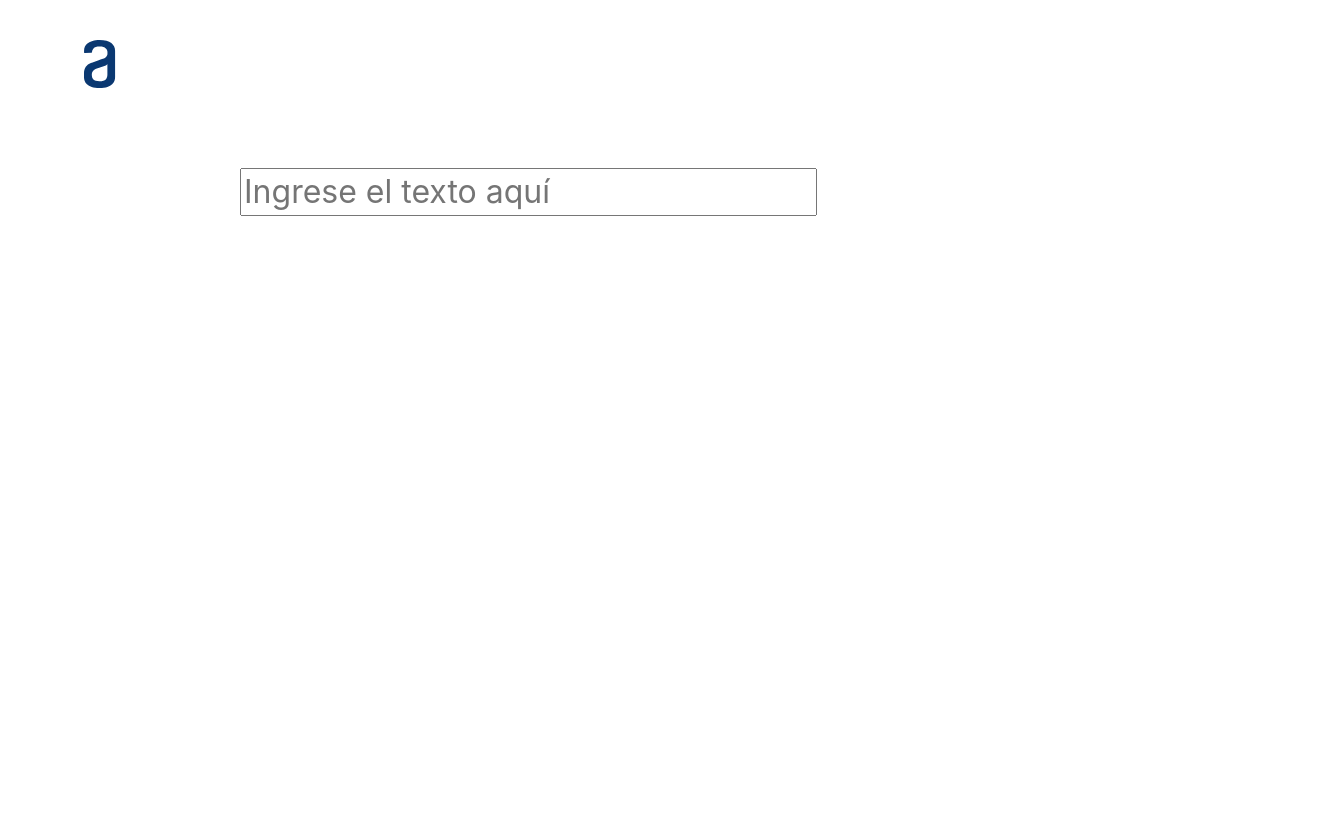
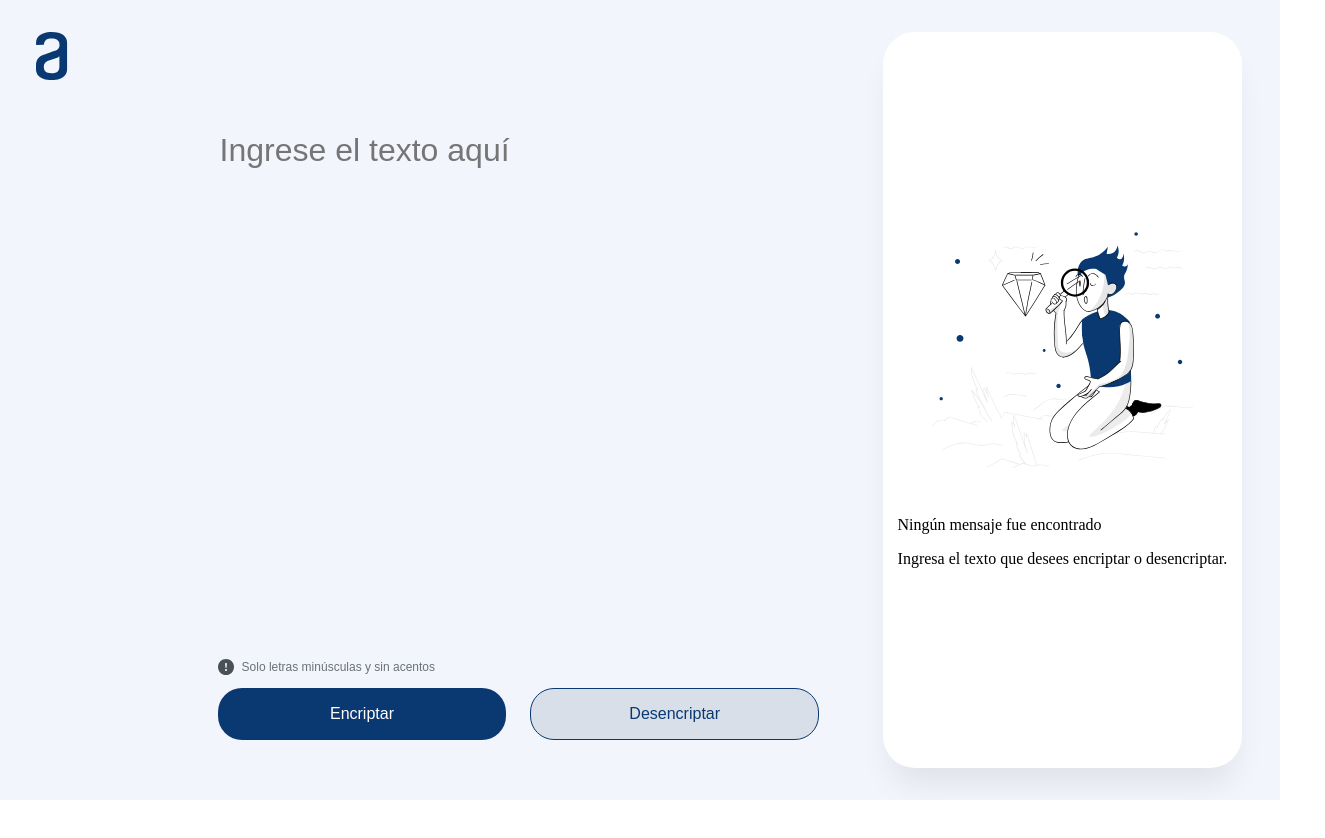
Before and after one commit to JavierGonzalez0211/encriptador, a plain HTML site: page index.html in a window 1280 px wide. Shown: the whole page, 1325 px wide, since content can reach past the window. After the commit the page ends 800 px from the top, so only its background shows below. Drawn offline with Linux system fonts and the light colour scheme.

Commit message:
WIP added all elements to first layout

```diff
--- a/css/index.css
+++ b/css/index.css
@@ -1,26 +1,147 @@
 .main-container {
-    width: 1324.91px;
-    height: 936px;
+    width: 100%;
+    height: 100vh;
+    background: #F3F5FC;
+    /* background: red; */
     position: relative;
+    display: flex;
+    flex-direction: column;
 }
 .logo {
-    width: 32px;
-    height: 48px;
+    width: 8%;
+    height: 5%;
     position: absolute;
-    left: 84px;
-    top: 40px;
+    left: 2.8%;
+    top: 4%;
+    /* display: flex; */
+    /* flex-direction: column; */
+    /* align-items: flex-start; */
+    /* padding: 0; */
+    /* gap: 2.5rem; */
 }
+
 
 .text-to-search {
     position: absolute;
-    width: 577px;
-    height: 48px;
-    left: 240px;
-    top: 168px;
-    font-family: 'Inter';
+    width: 40%;
+    height: 4.7%;
+    left: 17%;
+    top: 16.5%;
+    font-family: Arial, Helvetica, sans-serif;
     font-style: normal;
     font-weight: 400;
-    font-size: 32px;
+    font-size: 2rem;
     line-height: 150%;
     color: #0A3871;
+    border: 0;
+    background-color: inherit;
 }
+
+.text-to-search:focus {
+    outline: none;
+    background: #fff;
+    border-radius: 1rem;
+}
+
+.helper-text-container {
+    position: absolute;
+    width: 16%;
+    min-width: 229px;
+    height: 1.7%;
+    min-height: 21px;
+    left: 17%;
+    top: 82%;
+    display: flex;
+    align-items: center;
+    padding: 0;
+    gap: 8px;
+
+}
+
+.helper-icon{
+    display: flex;
+    align-items: center;
+
+}
+
+
+.helper-text-container span {
+    font-family: Arial, Helvetica, sans-serif;
+    font-style: normal;
+    font-weight: 400;
+    font-size: .75rem;
+    line-height: 150%;
+    color: #495057;
+    opacity: 0.8;
+    flex: none;
+    order: 1;
+    flex-grow: 0;
+
+    ;
+}
+
+
+.button-container {
+    position: absolute;
+    width: 47%;
+    height: 6.5%;
+    left: 17%;
+    top: 86%;
+    display: flex;
+    align-items: flex-start;
+    padding: 0;
+    gap: 1.5rem;
+}
+
+.encrypt-button {
+    width: 48%;
+    height: 100%;
+    background: #0A3871;
+    border: none;
+    border-radius: 24px;
+    font-family: Arial, Helvetica, sans-serif;
+    font-style: normal;
+    font-weight: 400;
+    font-size: 1rem;
+    color: #fff;
+}
+
+.decrypt-button {
+    width: 48%;
+    height: 100%;
+    background: #D8DFE8;
+    border: 1px solid #0A3871;
+    border-radius: 24px;
+    font-family: Arial, Helvetica, sans-serif;
+    font-style: normal;
+    font-weight: 400;
+    font-size: 1rem;
+    color: #0A3871
+}
+
+.result-side{
+    position: absolute;
+    width: 28%;
+    height: 92%;
+    left: 69%;
+    top: 4%;
+    background: #FFFFFF;
+    box-shadow: 0px 24px 32px -8px rgba(0, 0, 0, 0.08);
+    border-radius: 32px;
+
+    display: flex;
+    flex-direction: column;
+    justify-content: center;
+    align-items: center;
+    gap: 2rem;
+}
+
+.doll {
+    /* position: absolute; */
+    width: 84%;
+    height: 32%;
+    left: auto;
+    right: auto;
+    top: 283px;
+
+}
--- a/index.html
+++ b/index.html
@@ -10,12 +10,33 @@
   </head>
   <body>
     <main class="main-container">
-      <object data="/images/VectorLogo.svg" class="logo"></object>
+      <div class="logo">
+        <object data="/images/VectorLogo.svg"></object>
+      </div>
       <input
         type="text"
         class="text-to-search"
         placeholder="Ingrese el texto aquí"
       />
+      <div class="helper-text-container">
+        <div class="helper-icon">
+          <object data="/images/bi_exclamation-circle-fill.svg"></object>
+        </div>
+        <span>Solo letras minúsculas y sin acentos</span>
+      </div>
+      <div class="button-container">
+        <button class="encrypt-button">Encriptar</button>
+        <button class="decrypt-button">Desencriptar</button>
+      </div>
+      <div class="result-side">
+        <object data="/images/Muñeco.svg" class="doll"></object>
+        <div class="info-message">
+          <p class="main-message">Ningún mensaje fue encontrado</p>
+          <span class="secondary-message"
+            >Ingresa el texto que desees encriptar o desencriptar.</span
+          >
+        </div>
+      </div>
     </main>
   </body>
 </html>
```
Also changed, not shown: images/Muñeco.svg (added), images/bi_exclamation-circle-fill.svg (added).
